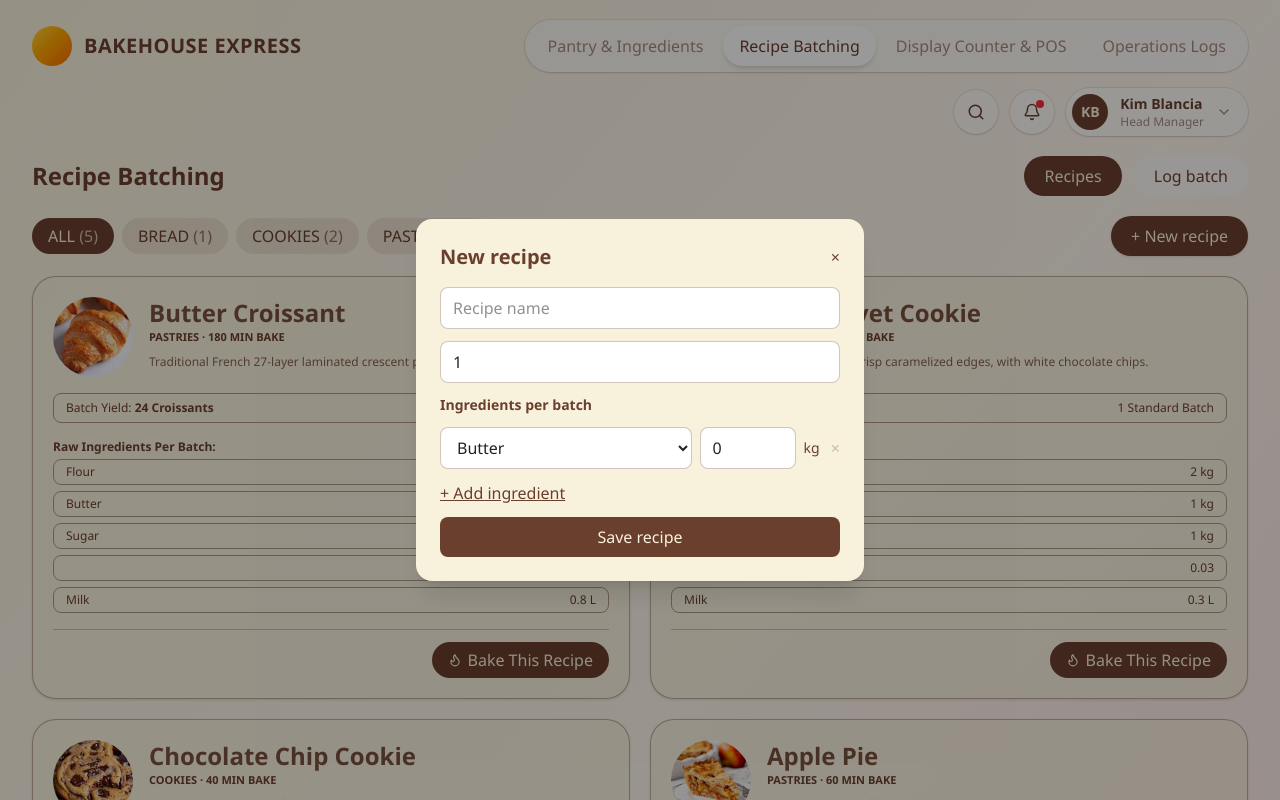
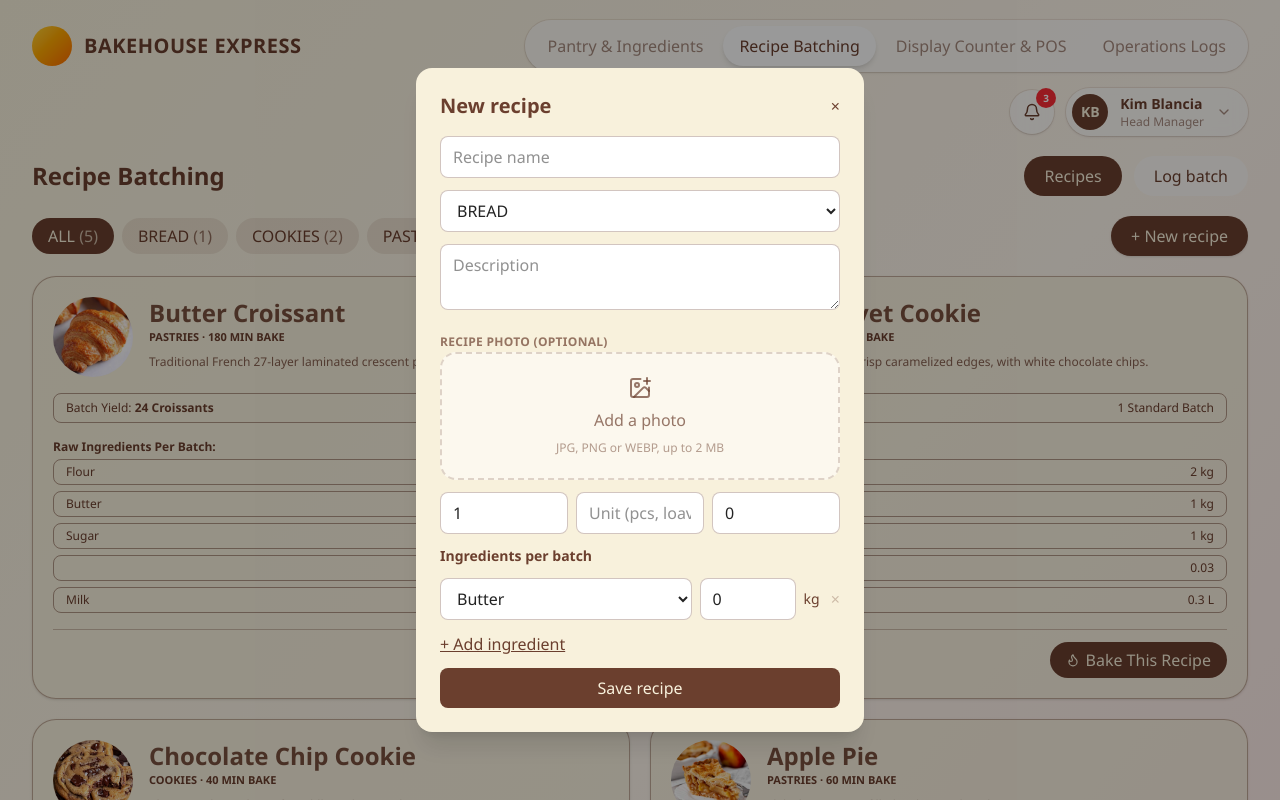
Before and after one commit to camellakimblancia-24-lgtm/BakeHouse-Express, a React (Vite) app in the folder frontend/: page /recipes in a window 1280 px wide. Both pictures are taken after a click on the button "+ New recipe". Shown: the top 800 px of the page. Built offline with nearby package versions, Linux system fonts and the light colour scheme.

Commit message:
Add recipe photo upload, stock alerts bell, workers admin and set-password pages

```diff
--- /dev/null
+++ b/frontend/src/components/PhotoUpload.tsx
@@ -0,0 +1,90 @@
+import { useEffect, useRef, useState, type ChangeEvent } from 'react'
+import { ImagePlus, X } from 'lucide-react'
+
+const MAX_SIZE_MB = 2
+const ACCEPTED = ['image/jpeg', 'image/png', 'image/webp']
+
+export default function PhotoUpload({ onChange }: { onChange: (file: File | null) => void }) {
+  const inputRef = useRef<HTMLInputElement>(null)
+  const previewRef = useRef<string | null>(null)
+  const [preview, setPreview] = useState<string | null>(null)
+  const [error, setError] = useState('')
+
+  useEffect(() => {
+    return () => {
+      if (previewRef.current) URL.revokeObjectURL(previewRef.current)
+    }
+  }, [])
+
+  function applyFile(file: File | null) {
+    if (previewRef.current) URL.revokeObjectURL(previewRef.current)
+    previewRef.current = file ? URL.createObjectURL(file) : null
+    setPreview(previewRef.current)
+    onChange(file)
+  }
+
+  function handleSelect(e: ChangeEvent<HTMLInputElement>) {
+    const picked = e.target.files?.[0]
+    e.target.value = ''
+    if (!picked) return
+    if (!ACCEPTED.includes(picked.type)) {
+      setError('Please choose a JPG, PNG or WEBP image.')
+      return
+    }
+    if (picked.size > MAX_SIZE_MB * 1024 * 1024) {
+      setError(`Image must be ${MAX_SIZE_MB} MB or smaller.`)
+      return
+    }
+    setError('')
+    applyFile(picked)
+  }
+
+  return (
+    <div className="space-y-2">
+      <span className="text-xs font-semibold uppercase tracking-wide text-brown/70">
+        Recipe photo (optional)
+      </span>
+
+      <input
+        ref={inputRef}
+        type="file"
+        accept="image/jpeg,image/png,image/webp"
+        onChange={handleSelect}
+        className="hidden"
+      />
+
+      {preview ? (
+        <div className="relative overflow-hidden rounded-2xl ring-1 ring-brown/10">
+          <img src={preview} alt="Recipe preview" className="h-44 w-full object-cover" />
+          <button
+            type="button"
+            onClick={() => applyFile(null)}
+            aria-label="Remove photo"
+            className="absolute right-2 top-2 flex h-8 w-8 items-center justify-center rounded-full bg-white/90 text-brown shadow transition hover:bg-white"
+          >
+            <X size={16} />
+          </button>
+          <button
+            type="button"
+            onClick={() => inputRef.current?.click()}
+            className="absolute bottom-2 right-2 rounded-full bg-white/90 px-4 py-1.5 text-xs font-semibold text-brown shadow transition hover:bg-white"
+          >
+            Change
+          </button>
+        </div>
+      ) : (
+        <button
+          type="button"
+          onClick={() => inputRef.current?.click()}
+          className="flex h-32 w-full flex-col items-center justify-center gap-2 rounded-2xl border-2 border-dashed border-brown/20 bg-white/50 text-sm text-brown/70 transition hover:bg-white"
+        >
+          <ImagePlus size={24} />
+          Add a photo
+          <span className="text-xs text-brown/50">JPG, PNG or WEBP, up to {MAX_SIZE_MB} MB</span>
+        </button>
+      )}
+
+      {error && <p className="text-sm text-red-700">{error}</p>}
+    </div>
+  )
+}
--- a/frontend/src/components/layout/Header.tsx
+++ b/frontend/src/components/layout/Header.tsx
@@ -1,16 +1,54 @@
-import { useState } from 'react'
-import { Bell, ChevronDown, Search } from 'lucide-react'
-import { useNavigate } from 'react-router-dom'
+import { useEffect, useState } from 'react'
+import { Bell, ChevronDown } from 'lucide-react'
+import { Link, useNavigate } from 'react-router-dom'
 import NavTabs from './NavTabs'
+import { getIngredients } from '../../api/ingredients'
+import type { Ingredient } from '../../types/ingredients'
 import { DEFAULT_ROUTE, ROLE_LABELS, STAFF, useRole } from '../../types/roles'
 
 const iconButton =
   'flex h-11 w-11 items-center justify-center rounded-full bg-white/60 text-brown shadow-sm ring-1 ring-brown/10 backdrop-blur transition hover:bg-white'
 
+type StockAlert = { ingredient: Ingredient; level: 'out' | 'low' }
+
+function getAlerts(ingredients: Ingredient[]): StockAlert[] {
+  const alerts: StockAlert[] = []
+  for (const ingredient of ingredients) {
+    if (ingredient.quantity <= 0) alerts.push({ ingredient, level: 'out' })
+    else if (ingredient.quantity <= ingredient.reorder_level) alerts.push({ ingredient, level: 'low' })
+  }
+  return alerts.sort((a, b) => (a.level === b.level ? 0 : a.level === 'out' ? -1 : 1))
+}
+
 export default function Header() {
-  const { user, setUser } = useRole()
+  const { user, setUser, canAccess } = useRole()
   const navigate = useNavigate()
-  const [open, setOpen] = useState(false)
+  const [menuOpen, setMenuOpen] = useState(false)
+  const [bellOpen, setBellOpen] = useState(false)
+  const [alerts, setAlerts] = useState<StockAlert[]>([])
+
+  useEffect(() => {
+    let active = true
+    getIngredients()
+      .then((list) => {
+        if (active) setAlerts(getAlerts(list))
+      })
+      .catch(() => {})
+    return () => {
+      active = false
+    }
+  }, [])
+
+  function toggleBell() {
+    const next = !bellOpen
+    setBellOpen(next)
+    setMenuOpen(false)
+    if (next) {
+      getIngredients()
+        .then((list) => setAlerts(getAlerts(list)))
+        .catch(() => {})
+    }
+  }
 
   return (
     <header className="flex flex-wrap items-center justify-between gap-4 px-8 py-5">
@@ -24,15 +62,76 @@ export default function Header() {
       <NavTabs />
 
       <div className="ml-auto flex shrink-0 items-center gap-3">
-        <button className={iconButton} aria-label="Search"><Search size={18} /></button>
-        <button className={`${iconButton} relative`} aria-label="Notifications">
-          <Bell size={18} />
-          <span className="absolute right-2.5 top-2.5 h-2 w-2 rounded-full bg-red-500" />
-        </button>
+        <div className="relative">
+          <button className={`${iconButton} relative`} aria-label="Notifications" onClick={toggleBell}>
+            <Bell size={18} />
+            {alerts.length > 0 && (
+              <span className="absolute -right-0.5 -top-0.5 flex h-5 min-w-5 items-center justify-center rounded-full bg-red-500 px-1 text-[10px] font-bold text-white">
+                {alerts.length}
+              </span>
+            )}
+          </button>
+
+          {bellOpen && (
+            <>
+              <button
+                aria-label="Close notifications"
+                className="fixed inset-0 z-10 cursor-default"
+                onClick={() => setBellOpen(false)}
+              />
+              <div className="absolute right-0 z-20 mt-2 w-80 rounded-2xl bg-white p-2 shadow-lg ring-1 ring-brown/10">
+                <p className="px-3 py-2 text-xs font-semibold uppercase tracking-wide text-brown/60">
+                  Stock alerts
+                </p>
+
+                {alerts.length === 0 ? (
+                  <p className="px-3 py-4 text-sm text-brown/60">All ingredients are well stocked.</p>
+                ) : (
+                  <ul className="max-h-72 space-y-1 overflow-y-auto">
+                    {alerts.map(({ ingredient, level }) => (
+                      <li
+                        key={ingredient.id}
+                        className="flex items-center justify-between gap-3 rounded-xl px-3 py-2 hover:bg-cream"
+                      >
+                        <span className="leading-tight">
+                          <span className="block text-sm font-semibold text-brown">{ingredient.name}</span>
+                          <span className="block text-xs text-brown/60">
+                            {ingredient.quantity} {ingredient.unit} left, reorder at {ingredient.reorder_level}{' '}
+                            {ingredient.unit}
+                          </span>
+                        </span>
+                        <span
+                          className={`shrink-0 rounded-full px-3 py-1 text-xs font-semibold ${
+                            level === 'out' ? 'bg-red-100 text-red-700' : 'bg-amber-100 text-amber-800'
+                          }`}
+                        >
+                          {level === 'out' ? 'Out' : 'Low'}
+                        </span>
+                      </li>
+                    ))}
+                  </ul>
+                )}
+
+                {canAccess('/pantry') && (
+                  <Link
+                    to="/pantry"
+                    onClick={() => setBellOpen(false)}
+                    className="mt-1 block rounded-xl px-3 py-2 text-center text-sm font-bold text-brown underline hover:bg-cream"
+                  >
+                    Go to pantry
+                  </Link>
+                )}
+              </div>
+            </>
+          )}
+        </div>
 
         <div className="relative">
           <button
-            onClick={() => setOpen((o) => !o)}
+            onClick={() => {
+              setMenuOpen((o) => !o)
+              setBellOpen(false)
+            }}
             className="flex items-center gap-3 rounded-full bg-white/60 py-1.5 pl-1.5 pr-4 shadow-sm ring-1 ring-brown/10 backdrop-blur transition hover:bg-white"
           >
             <span className="flex h-9 w-9 items-center justify-center rounded-full bg-brown text-sm font-bold text-cream">
@@ -45,12 +144,12 @@ export default function Header() {
             <ChevronDown size={16} className="text-brown/60" />
           </button>
 
-          {open && (
+          {menuOpen && (
             <>
               <button
                 aria-label="Close menu"
                 className="fixed inset-0 z-10 cursor-default"
-                onClick={() => setOpen(false)}
+                onClick={() => setMenuOpen(false)}
               />
               <div className="absolute right-0 z-20 mt-2 w-64 rounded-2xl bg-white p-2 shadow-lg ring-1 ring-brown/10">
                 <p className="px-3 py-2 text-xs font-semibold uppercase tracking-wide text-brown/60">
@@ -61,7 +160,7 @@ export default function Header() {
                     key={s.name}
                     onClick={() => {
                       setUser(s)
-                      setOpen(false)
+                      setMenuOpen(false)
                       navigate(DEFAULT_ROUTE[s.role])
                     }}
                     className={`flex w-full items-center gap-3 rounded-xl px-3 py-2 text-left transition hover:bg-cream ${
--- a/frontend/src/pages/recipes/RecipeForm.tsx
+++ b/frontend/src/pages/recipes/RecipeForm.tsx
@@ -1,17 +1,25 @@
 import { useState } from 'react'
 import Modal from '../../components/ui/Modal'
+import PhotoUpload from '../../components/PhotoUpload'
 import type { Ingredient } from '../../types/ingredients'
-import type { Recipe, RecipeItem } from '../../types/recipe'
+import type { Recipe, RecipeCategory, RecipeItem } from '../../types/recipe'
 
 const inputClass = 'w-full rounded-lg border border-brown/30 bg-white px-3 py-2'
 
+const CATEGORIES: RecipeCategory[] = ['BREAD', 'COOKIES', 'PASTRIES']
+
 export default function RecipeForm({ ingredients, onSave, onClose }: {
   ingredients: Ingredient[]
-  onSave: (data: Omit<Recipe, 'id'>) => void
+  onSave: (data: Omit<Recipe, 'id'>, photo: File | null) => void
   onClose: () => void
 }) {
   const [name, setName] = useState('')
+  const [category, setCategory] = useState<RecipeCategory>(CATEGORIES[0])
   const [yieldPerBatch, setYield] = useState(1)
+  const [yieldLabel, setYieldLabel] = useState('')
+  const [bakeMinutes, setBakeMinutes] = useState(0)
+  const [description, setDescription] = useState('')
+  const [photo, setPhoto] = useState<File | null>(null)
   const [items, setItems] = useState<RecipeItem[]>([{ ingredientId: ingredients[0]?.id ?? 0, quantity: 0 }])
   const [error, setError] = useState('')
 
@@ -21,14 +29,39 @@ export default function RecipeForm({ ingredients, onSave, onClose }: {
   const submit = () => {
     if (!name.trim()) return setError('Recipe name is required')
     if (items.some((it) => it.quantity <= 0)) return setError('Every ingredient needs a quantity above 0')
-    onSave({ name: name.trim(), yieldPerBatch, items })
+    onSave(
+      {
+        name: name.trim(),
+        category,
+        yieldPerBatch,
+        yieldLabel: yieldLabel.trim() || 'pcs',
+        bakeMinutes,
+        description: description.trim(),
+        items,
+        image: photo ? URL.createObjectURL(photo) : undefined,
+      },
+      photo,
+    )
   }
 
   return (
     <Modal title="New recipe" onClose={onClose}>
       <div className="space-y-3">
         <input className={inputClass} placeholder="Recipe name" value={name} onChange={(e) => setName(e.target.value)} />
-        <input type="number" min={1} className={inputClass} placeholder="Yield per batch" value={yieldPerBatch} onChange={(e) => setYield(Number(e.target.value))} />
+
+        <select className={inputClass} value={category} onChange={(e) => setCategory(e.target.value as RecipeCategory)}>
+          {CATEGORIES.map((c) => <option key={c} value={c}>{c}</option>)}
+        </select>
+
+        <textarea className={inputClass} rows={2} placeholder="Description" value={description} onChange={(e) => setDescription(e.target.value)} />
+
+        <PhotoUpload onChange={setPhoto} />
+
+        <div className="grid grid-cols-3 gap-2">
+          <input type="number" min={1} className={inputClass} placeholder="Yield per batch" value={yieldPerBatch} onChange={(e) => setYield(Number(e.target.value))} />
+          <input className={inputClass} placeholder="Unit (pcs, loaves)" value={yieldLabel} onChange={(e) => setYieldLabel(e.target.value)} />
+          <input type="number" min={0} className={inputClass} placeholder="Bake (min)" value={bakeMinutes} onChange={(e) => setBakeMinutes(Number(e.target.value))} />
+        </div>
 
         <p className="text-sm font-bold text-brown">Ingredients per batch</p>
         {items.map((it, index) => {
```
